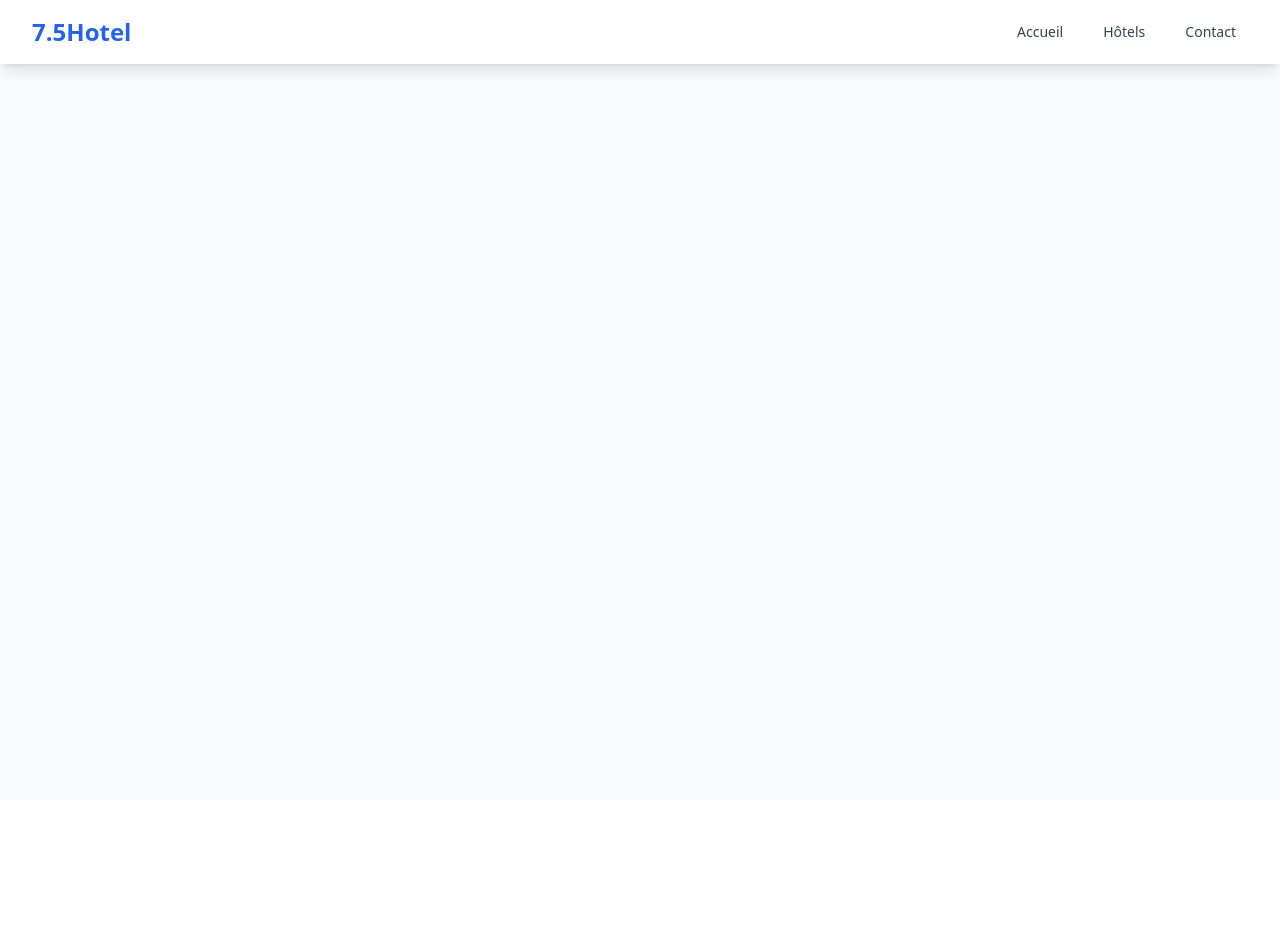
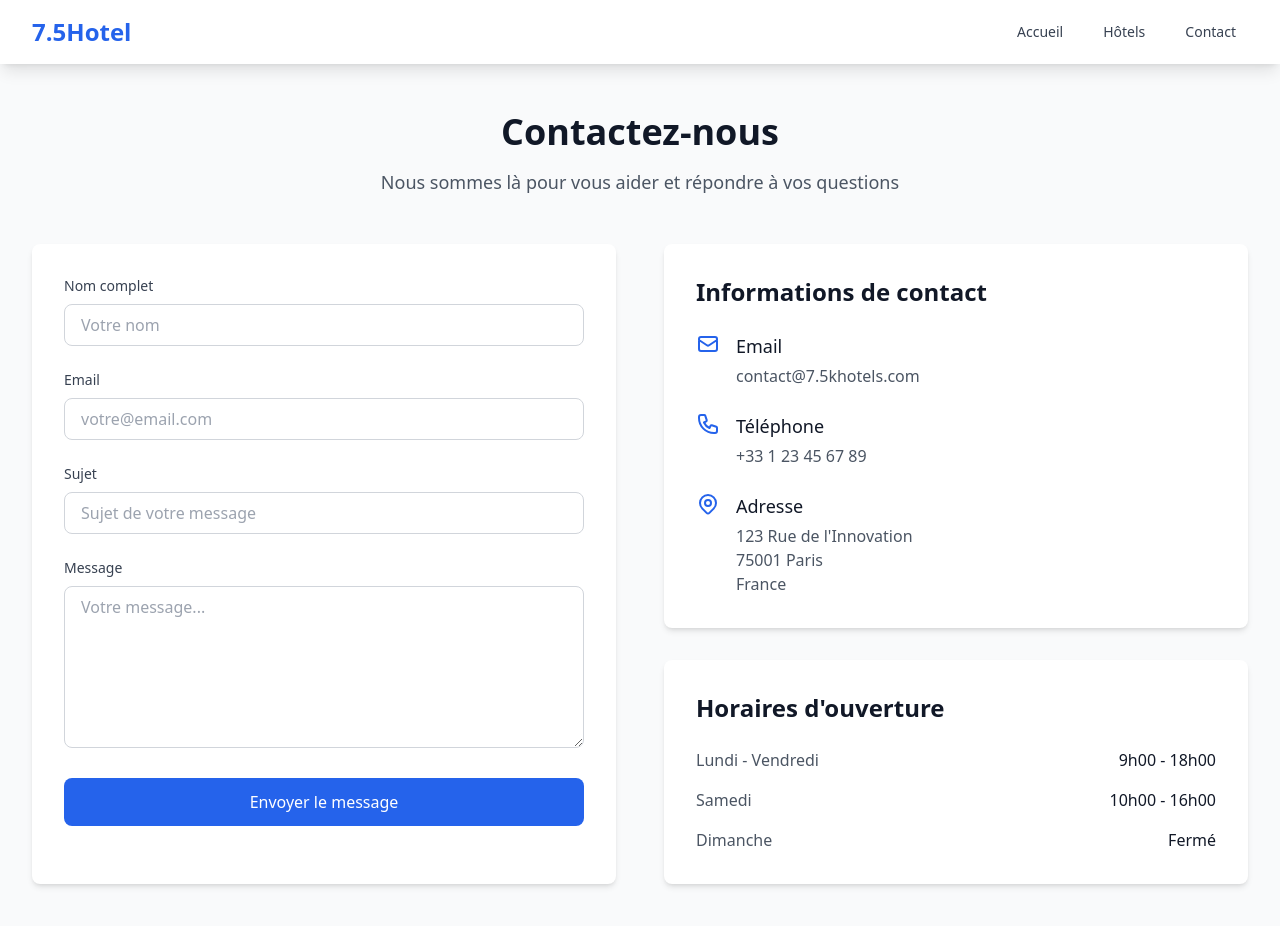
Before and after one commit to WilliamMollet/7.5kHotels, a Nuxt app in the folder front/: page /contact in a window 1280 px wide. Shown: the top 926 px of the page. Before the commit the page ends 800 px from the top, so only its background shows below. Built offline with nearby package versions, Linux system fonts and the light colour scheme.

Commit message:
push contact

```diff
--- /dev/null
+++ b/front/pages/contact.vue
@@ -0,0 +1,171 @@
+<template>
+  <div class="max-w-7xl mx-auto px-4 sm:px-6 lg:px-8 py-12">
+    <div class="text-center mb-12">
+      <h1 class="text-4xl font-bold text-gray-900 mb-4">Contactez-nous</h1>
+      <p class="text-lg text-gray-600">Nous sommes là pour vous aider et répondre à vos questions</p>
+    </div>
+
+    <div class="grid grid-cols-1 md:grid-cols-2 gap-12">
+      <!-- Formulaire de contact -->
+      <div class="bg-white p-8 rounded-lg shadow-md">
+        <form @submit.prevent="submitForm" class="space-y-6">
+          <div>
+            <label for="name" class="block text-sm font-medium text-gray-700 mb-2">Nom complet</label>
+            <input
+              id="name"
+              v-model="form.name"
+              type="text"
+              required
+              class="w-full px-4 py-2 border border-gray-300 rounded-lg focus:ring-blue-500 focus:border-blue-500"
+              placeholder="Votre nom"
+            >
+          </div>
+
+          <div>
+            <label for="email" class="block text-sm font-medium text-gray-700 mb-2">Email</label>
+            <input
+              id="email"
+              v-model="form.email"
+              type="email"
+              required
+              class="w-full px-4 py-2 border border-gray-300 rounded-lg focus:ring-blue-500 focus:border-blue-500"
+              placeholder="votre@email.com"
+            >
+          </div>
+
+          <div>
+            <label for="subject" class="block text-sm font-medium text-gray-700 mb-2">Sujet</label>
+            <input
+              id="subject"
+              v-model="form.subject"
+              type="text"
+              required
+              class="w-full px-4 py-2 border border-gray-300 rounded-lg focus:ring-blue-500 focus:border-blue-500"
+              placeholder="Sujet de votre message"
+            >
+          </div>
+
+          <div>
+            <label for="message" class="block text-sm font-medium text-gray-700 mb-2">Message</label>
+            <textarea
+              id="message"
+              v-model="form.message"
+              rows="6"
+              required
+              class="w-full px-4 py-2 border border-gray-300 rounded-lg focus:ring-blue-500 focus:border-blue-500"
+              placeholder="Votre message..."
+            ></textarea>
+          </div>
+
+          <button
+            type="submit"
+            class="w-full bg-blue-600 text-white px-6 py-3 rounded-lg hover:bg-blue-700 transition-colors duration-200"
+            :disabled="loading"
+          >
+            <span v-if="loading">Envoi en cours...</span>
+            <span v-else>Envoyer le message</span>
+          </button>
+        </form>
+      </div>
+
+      <!-- Informations de contact -->
+      <div class="space-y-8">
+        <div class="bg-white p-8 rounded-lg shadow-md">
+          <h2 class="text-2xl font-semibold text-gray-900 mb-6">Informations de contact</h2>
+
+          <div class="space-y-6">
+            <div class="flex items-start space-x-4">
+              <div class="flex-shrink-0">
+                <svg xmlns="http://www.w3.org/2000/svg" class="h-6 w-6 text-blue-600" fill="none" viewBox="0 0 24 24" stroke="currentColor">
+                  <path stroke-linecap="round" stroke-linejoin="round" stroke-width="2" d="M3 8l7.89 5.26a2 2 0 002.22 0L21 8M5 19h14a2 2 0 002-2V7a2 2 0 00-2-2H5a2 2 0 00-2 2v10a2 2 0 002 2z" />
+                </svg>
+              </div>
+              <div>
+                <h3 class="text-lg font-medium text-gray-900">Email</h3>
+                <p class="mt-1 text-gray-600">contact@7.5khotels.com</p>
+              </div>
+            </div>
+
+            <div class="flex items-start space-x-4">
+              <div class="flex-shrink-0">
+                <svg xmlns="http://www.w3.org/2000/svg" class="h-6 w-6 text-blue-600" fill="none" viewBox="0 0 24 24" stroke="currentColor">
+                  <path stroke-linecap="round" stroke-linejoin="round" stroke-width="2" d="M3 5a2 2 0 012-2h3.28a1 1 0 01.948.684l1.498 4.493a1 1 0 01-.502 1.21l-2.257 1.13a11.042 11.042 0 005.516 5.516l1.13-2.257a1 1 0 011.21-.502l4.493 1.498a1 1 0 01.684.949V19a2 2 0 01-2 2h-1C9.716 21 3 14.284 3 6V5z" />
+                </svg>
+              </div>
+              <div>
+                <h3 class="text-lg font-medium text-gray-900">Téléphone</h3>
+                <p class="mt-1 text-gray-600">+33 1 23 45 67 89</p>
+              </div>
+            </div>
+
+            <div class="flex items-start space-x-4">
+              <div class="flex-shrink-0">
+                <svg xmlns="http://www.w3.org/2000/svg" class="h-6 w-6 text-blue-600" fill="none" viewBox="0 0 24 24" stroke="currentColor">
+                  <path stroke-linecap="round" stroke-linejoin="round" stroke-width="2" d="M17.657 16.657L13.414 20.9a1.998 1.998 0 01-2.827 0l-4.244-4.243a8 8 0 1111.314 0z" />
+                  <path stroke-linecap="round" stroke-linejoin="round" stroke-width="2" d="M15 11a3 3 0 11-6 0 3 3 0 016 0z" />
+                </svg>
+              </div>
+              <div>
+                <h3 class="text-lg font-medium text-gray-900">Adresse</h3>
+                <p class="mt-1 text-gray-600">
+                  123 Rue de l'Innovation<br>
+                  75001 Paris<br>
+                  France
+                </p>
+              </div>
+            </div>
+          </div>
+        </div>
+
+        <!-- Horaires d'ouverture -->
+        <div class="bg-white p-8 rounded-lg shadow-md">
+          <h2 class="text-2xl font-semibold text-gray-900 mb-6">Horaires d'ouverture</h2>
+          <div class="space-y-4">
+            <div class="flex justify-between">
+              <span class="text-gray-600">Lundi - Vendredi</span>
+              <span class="text-gray-900 font-medium">9h00 - 18h00</span>
+            </div>
+            <div class="flex justify-between">
+              <span class="text-gray-600">Samedi</span>
+              <span class="text-gray-900 font-medium">10h00 - 16h00</span>
+            </div>
+            <div class="flex justify-between">
+              <span class="text-gray-600">Dimanche</span>
+              <span class="text-gray-900 font-medium">Fermé</span>
+            </div>
+          </div>
+        </div>
+      </div>
+    </div>
+  </div>
+</template>
+
+<script setup lang="ts">
+const form = ref({
+  name: '',
+  email: '',
+  subject: '',
+  message: ''
+})
+
+const loading = ref(false)
+
+const submitForm = async () => {
+  loading.value = true
+  try {
+    // Ici, vous pouvez ajouter la logique pour envoyer le formulaire à votre backend
+    await new Promise(resolve => setTimeout(resolve, 1000)) // Simulation d'envoi
+    alert('Message envoyé avec succès !')
+    form.value = {
+      name: '',
+      email: '',
+      subject: '',
+      message: ''
+    }
+  } catch (error) {
+    alert('Une erreur est survenue lors de l\'envoi du message.')
+  } finally {
+    loading.value = false
+  }
+}
+</script>
```
